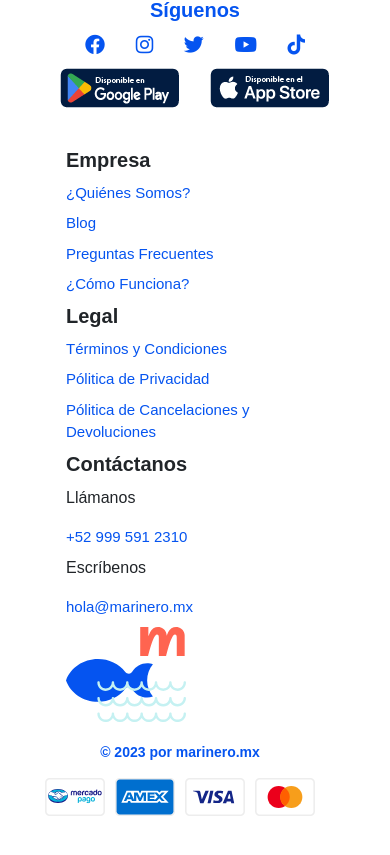
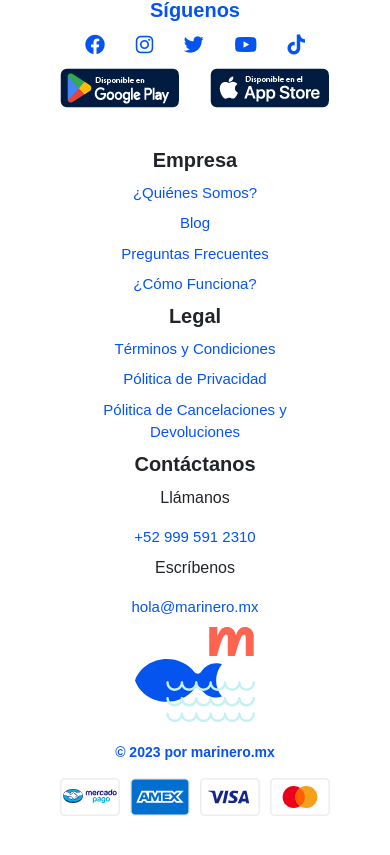
Before and after one commit to r88amj/marinerovideo, a React (Create React App) app: page / in a window 390 px wide. Shown: the part 3941-4796 px from the top of the page. Built offline with nearby package versions, Linux system fonts and the light colour scheme; no server answers.

Commit message:
Versel
deploy to versel

```diff
--- a/package.json
+++ b/package.json
@@ -2,7 +2,6 @@
   "name": "marinerovideo",
   "version": "0.1.0",
   "private": true,
-  "homepage": "https://r88amj.github.io/marinerovideo/build",
   "dependencies": {
     "@fortawesome/fontawesome-svg-core": "^6.5.1",
     "@fortawesome/free-solid-svg-icons": "^6.5.1",
--- a/src/components/Footer/Footer2.css
+++ b/src/components/Footer/Footer2.css
@@ -195,3 +195,17 @@ margin: 0;
     border-top-left-radius: 15px;
     }
 }
+
+@media screen and (max-width:959px) {
+    .footer--wrapper{
+        padding-bottom: 50px;
+    }
+}
+
+@media screen and (max-width:767px){
+    .links--marinero--web,
+    .img--footer{
+        text-align: center;
+        padding: 0 10px;
+    }
+}
--- a/src/components/Footer/Footer2.js
+++ b/src/components/Footer/Footer2.js
@@ -82,12 +82,12 @@ function Footer2() {
                 <p>Escríbenos</p>
                 <a href="/">hola@marinero.mx</a>
               </div>
-              <div className='col-sm-12 col-md-3'>
+              <div className='col-sm-12 col-md-3 img--footer'>
                 <img src={Pescadito} alt='pescado' />              </div>
             </div>
           </div>
         </div>
-        <div className='row copyright'>
+        <div className='copyright'>
           <small className="website-rights">© 2023 por marinero.mx</small>
           <div className="payment-methods">
             <li className="payment-methods-icon">
@@ -116,7 +116,7 @@ function Footer2() {
             </li>
           </div>
           </div>
-        </div>
+          </div>
       </div>
   );
 }
```
Also changed, not shown: 40 other files (tests, documents, lock files or other folders).
